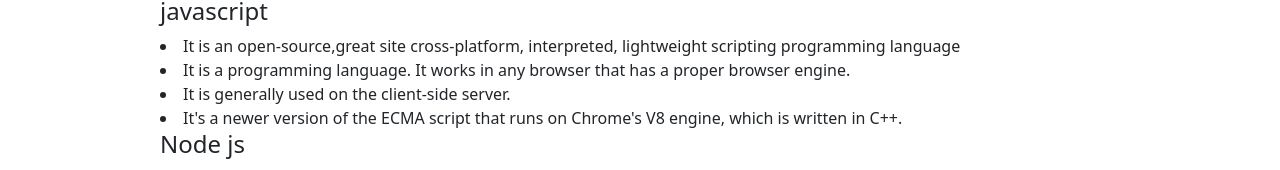
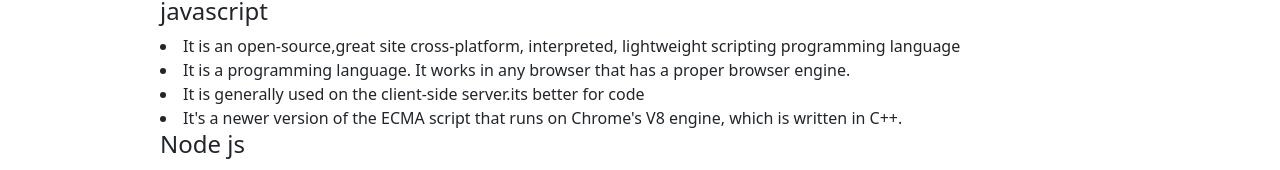
Before and after one commit to rashelmahomud/carphone-warehouse-client, a React (Create React App) app: page /blogs in a window 1280 px wide. Shown: the part 229-399 px from the top of the page. Built offline with nearby package versions, Linux system fonts and the light colour scheme; no server answers.

Commit message:
added some blogs editing

```diff
--- a/src/Components/Blogs/Blogs.js
+++ b/src/Components/Blogs/Blogs.js
@@ -12,7 +12,7 @@
                     <h4>javascript</h4>
                     <li>It is an open-source,great site cross-platform, interpreted, lightweight scripting programming language</li>
                     <li>It is a programming language. It works in any browser that has a proper browser engine.</li>
-                    <li>It is generally used on the client-side server.</li>
+                    <li>It is generally used on the client-side server.its better for code</li>
                     <li>It's a newer version of the ECMA script that runs on Chrome's V8 engine, which is written in C++.</li>
                 </div>
                 <div className="javascript">
```
